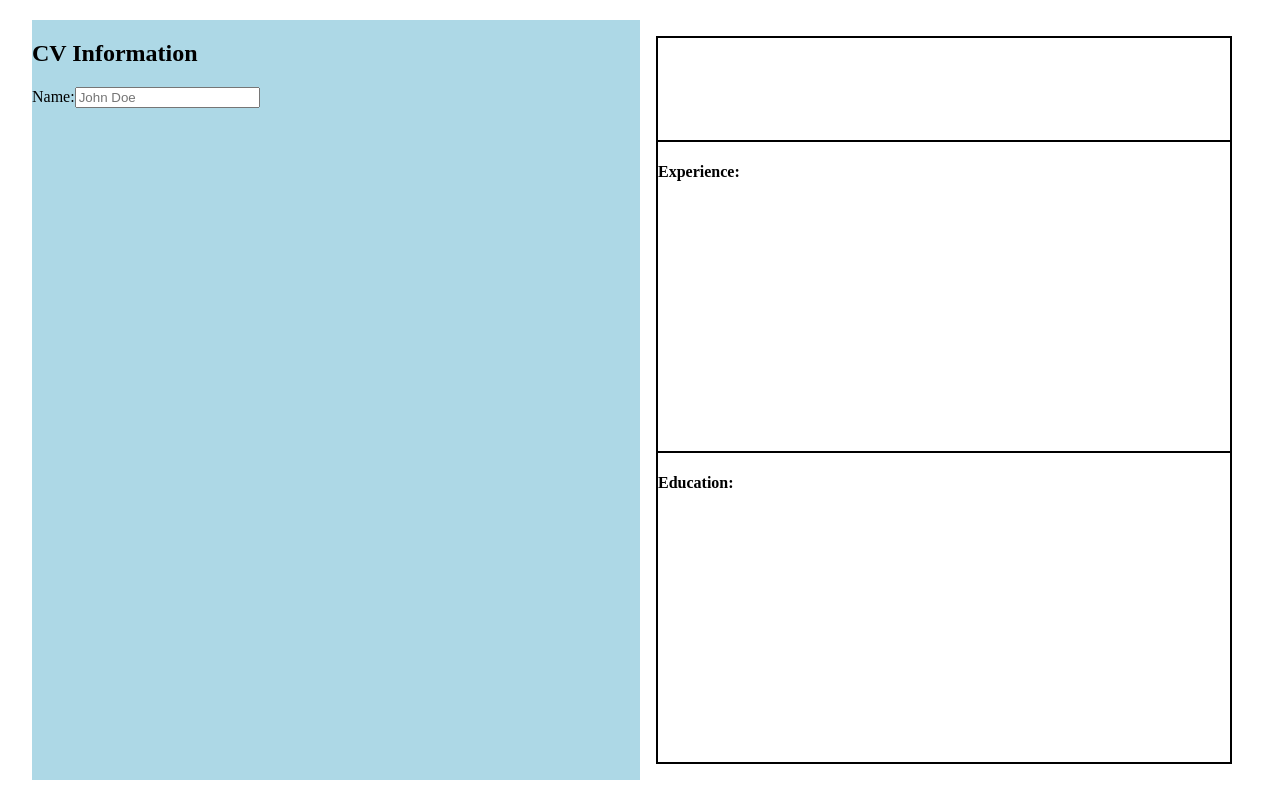
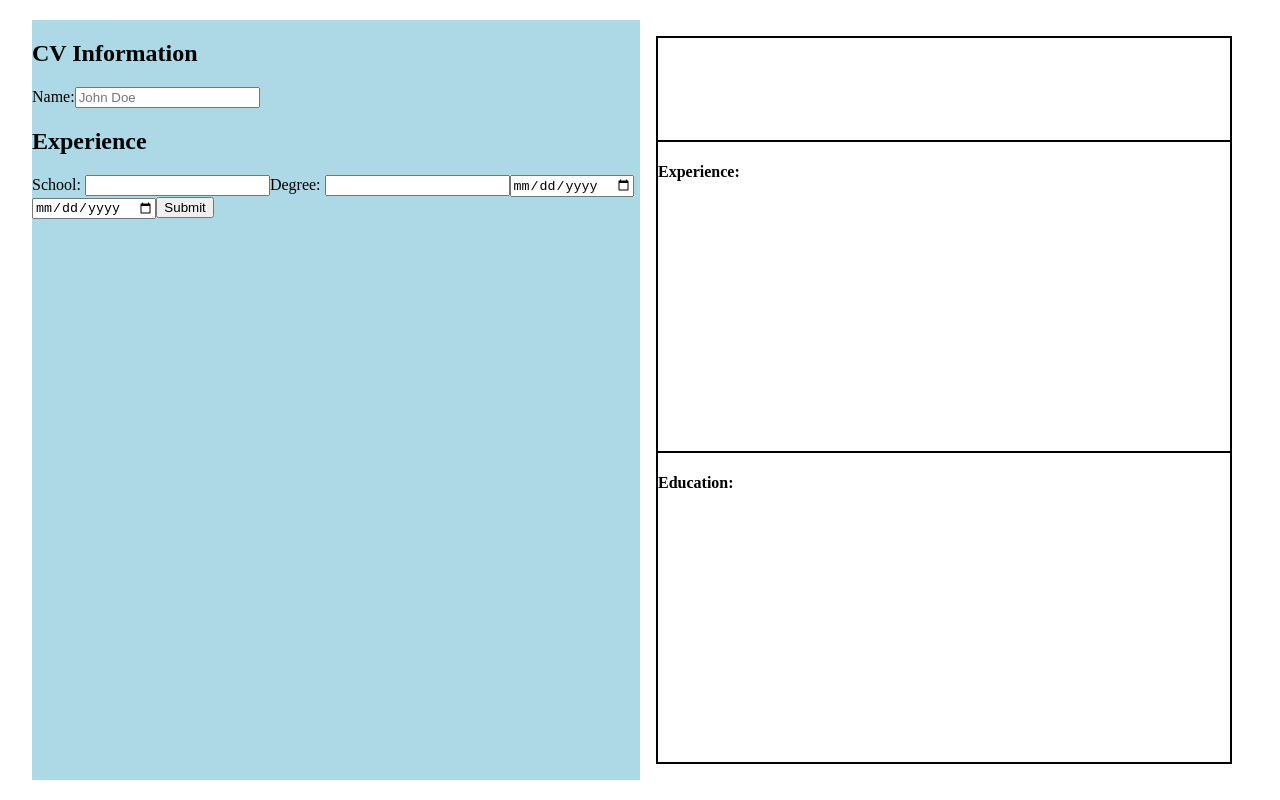
Before and after one commit to jckstllrd/odin-cv-app, a React (Vite) app: page / in a window 1280 px wide. Built offline with nearby package versions, Linux system fonts and the light colour scheme.

Commit message:
feat: add form functionality for experience

```diff
--- a/src/components/CV.jsx
+++ b/src/components/CV.jsx
@@ -13,11 +13,16 @@ export default function CV(props) {
       <div className="experience">
         <h4>Experience:</h4>
         <ul className="experience-list">
-          {props.experienceList.map((experience) => {
-            <li key={experience.id}>
-              <div className="experience-container">experience</div>
-            </li>;
-          })}
+          {props.experienceList.map((experienceItem) => (
+            <li key={experienceItem.id}>
+              <div className="experience-container">
+                <p>{experienceItem.experience.school}</p>
+                <p>{experienceItem.experience.degree}</p>
+                <p>{experienceItem.experience.startDate}</p>
+                <p>{experienceItem.experience.endDate}</p>
+              </div>
+            </li>
+          ))}
         </ul>
       </div>
       <div className="education">
--- a/src/components/ExperienceForm.jsx
+++ b/src/components/ExperienceForm.jsx
@@ -1,3 +1,48 @@
-export default function ExperienceForm() {
-    return <></>
+let nextId = 0;
+
+export default function ExperienceForm(props) {
+  const { experienceList, setExperienceList } = props;
+  console.log(experienceList);
+
+  return (
+    <>
+      <div className="form-container">
+        <h2>Experience</h2>
+        <form
+          action=""
+          onSubmit={(e) => {
+            e.preventDefault();
+            console.log(e);
+
+            setExperienceList([
+              ...experienceList,
+              {
+                id: nextId++,
+                experience: {
+                  school: e.target.school.value,
+                  degree: e.target.degree.value,
+                  startDate: e.target.startDate.value,
+                  endDate: e.target.endDate.value,
+                },
+              }, // and one new item at the end
+            ]);
+          }}
+        >
+          <label htmlFor="school">
+            School: <input type="text" name="school" id="school" />
+          </label>
+          <label htmlFor="degree">
+            Degree: <input type="text" name="degree" id="degree" />
+          </label>
+          <label htmlFor="startDate">
+            <input type="date" name="startDate" id="startDate" />
+          </label>
+          <label htmlFor="endDate">
+            <input type="date" name="endDate" id="endDate" />
+          </label>
+          <button type="submit">Submit</button>
+        </form>
+      </div>
+    </>
+  );
 }
```
